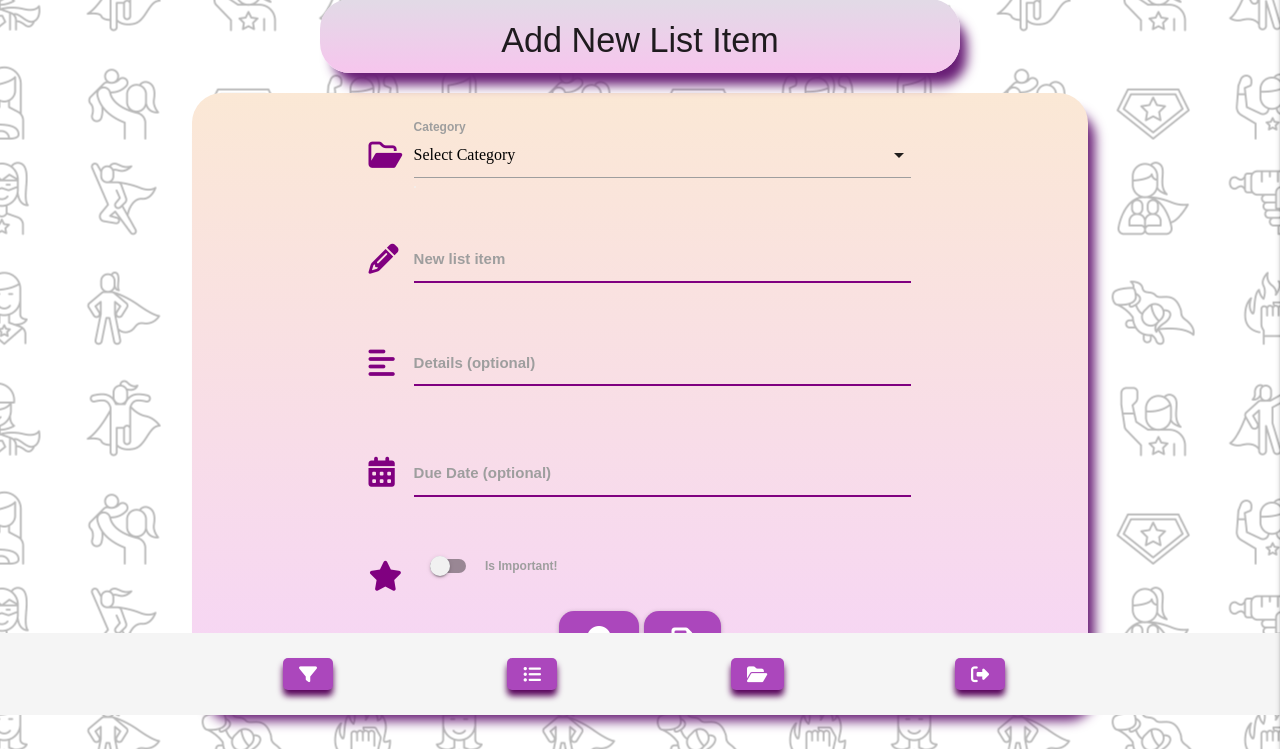
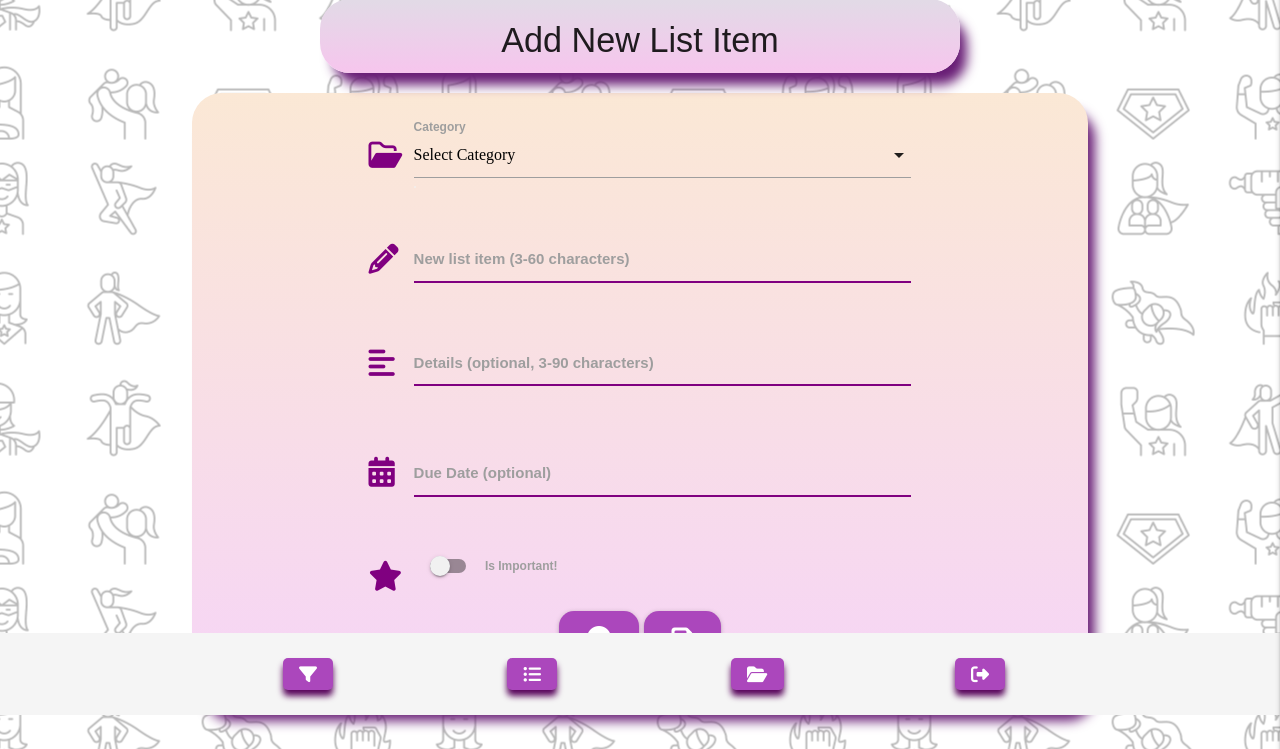
Before and after one commit to AgyLuczak/MUM-S-TO-DO-LIST, a Flask app: page /add_to_do_item in a window 1280 px wide. Shown: the part 85-834 px from the top of the page. Run offline with Flask 3, Linux system fonts and the light colour scheme; data that the repository does not hold is empty; some libraries are stand-ins or nearby versions; some web fonts are replaced.

Commit message:
Make length restrictions for items, details and categories visible to the user

```diff
--- a/templates/add_category.html
+++ b/templates/add_category.html
@@ -20,7 +20,7 @@
                     <i class="fa-regular fa-folder-open prefix text-darken-4" aria-hidden="true"></i>
                     <input id="category_name" name="category_name" minlength="3" maxlength="20" type="text"
                         class="validate" required>
-                    <label for="category_name">New Category</label>
+                    <label for="category_name">New Category (3-20 characters)</label>
                 </div>
             </div>
 
--- a/templates/add_to_do_item.html
+++ b/templates/add_to_do_item.html
@@ -40,16 +40,16 @@
                     <i class="fas fa-pencil-alt prefix text-darken-4" aria-hidden="true"></i>
                     <input id="to_do_item" name="to_do_item" minlength="3" maxlength="60" type="text" class="validate"
                         required>
-                    <label for="to_do_item" class="new-item">New list item</label>
+                    <label for="to_do_item" class="new-item">New list item (3-60 characters)</label>
                 </div>
             </div>
             <!--New list item details-->
             <div class="row">
                 <div class="input-field col s12">
                     <i class="fas fa-align-left prefix text-darken-4" aria-hidden="true"></i>
-                    <textarea id="item_details" name="item_details" minlength="3" maxlength="40"
+                    <textarea id="item_details" name="item_details" minlength="3" maxlength="90"
                         class="materialize-textarea validate"></textarea>
-                    <label for="item_details">Details (optional)</label>
+                    <label for="item_details">Details (optional, 3-90 characters)</label>
                 </div>
             </div>
             <!--date picker-->
--- a/templates/edit_category.html
+++ b/templates/edit_category.html
@@ -19,7 +19,7 @@
                     <i class="fa-solid fa-pen-to-square prefix text-darken" aria-hidden="true"></i>
                     <input id="category_name" name="category_name" minlength="3" maxlength="20" type="text"
                         value="{{ category.category_name }}" class="validate" required>
-                    <label for="category_name">New Category</label>
+                    <label for="category_name">New Category (3-20 characters)</label>
                 </div>
             </div>
 
--- a/templates/edit_to_do_item.html
+++ b/templates/edit_to_do_item.html
@@ -42,16 +42,16 @@
                     <i class="fas fa-pencil-alt prefix text-darken-4" aria-hidden="true"></i>
                     <input id="to_do_item" name="to_do_item" minlength="3" maxlength="60"
                         value="{{ to_do_item.to_do_item }}" type="text" class="validate" required>
-                    <label for="to_do_item">Edit list item</label>
+                    <label for="to_do_item">Edit list item (3-60 characters)</label>
                 </div>
             </div>
             <!--New list item details-->
             <div class="row">
                 <div class="input-field col s12">
                     <i class="fas fa-align-left prefix text-darken-4" aria-hidden="true"></i>
-                    <textarea id="item_details" name="item_details" minlength="3" maxlength="40"
+                    <textarea id="item_details" name="item_details" minlength="3" maxlength="90"
                         class="materialize-textarea validate">{{ to_do_item.item_details }}</textarea>
-                    <label for="item_details">Details</label>
+                    <label for="item_details">Details (optional, 3-90 characters)</label>
                 </div>
             </div>
             <!--date picker-->
```
